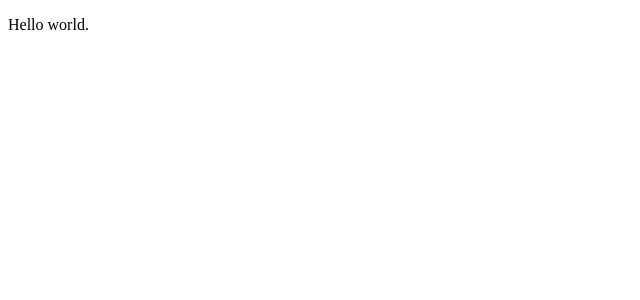
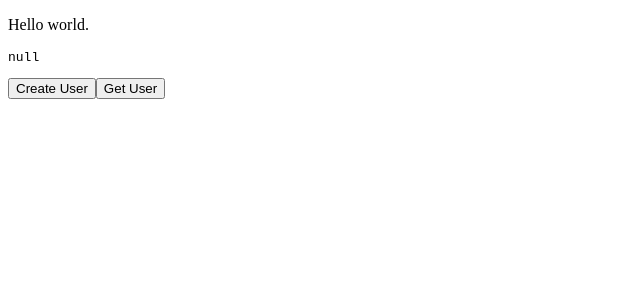
Before and after one commit to nsdigirolamo/tyche-app, a React (Vite) app: page / in a window 1280 px wide. Shown: the top 300 px of the page, without its empty margins (0-640 px from the left). Built offline with nearby package versions, Linux system fonts and the light colour scheme.

Commit message:
POC achieved for communicating with backend

```diff
--- a/package.json
+++ b/package.json
@@ -18,6 +18,7 @@
     ]
   },
   "dependencies": {
+    "axios": "^1.8.4",
     "react": "^19.0.0",
     "react-dom": "^19.0.0"
   },
--- a/src/App.tsx
+++ b/src/App.tsx
@@ -1,7 +1,49 @@
+import { useState } from "react";
+import { User } from "./models/entities/user";
+import { UserInput } from "./models/dtos/user";
+import { UserRepository } from "./repositories/UserRepository";
+import axios from "axios";
+
 function App() {
+  const [user, setUser] = useState<User | null>(null);
+  const userRepository = new UserRepository(axios);
+
+  const handleCreateClick = async () => {
+    const input: UserInput = {
+      username: (Math.random() + 1).toString(36).substring(7),
+      password: (Math.random() + 1).toString(36).substring(7),
+    };
+    const user = await userRepository.create(input);
+
+    setUser(user);
+  };
+
+  const handleReadClick = async () => {
+    const user = await userRepository.read(
+      "8d7aeb29-efb5-476f-89fc-cb57265de940"
+    );
+
+    setUser(user);
+  };
+
   return (
     <>
       <p>Hello world.</p>
+      <pre>{JSON.stringify(user, null, 2)}</pre>
+      <button
+        type={"button"}
+        // eslint-disable-next-line @typescript-eslint/no-misused-promises
+        onClick={handleCreateClick}
+      >
+        Create User
+      </button>
+      <button
+        type={"button"}
+        // eslint-disable-next-line @typescript-eslint/no-misused-promises
+        onClick={handleReadClick}
+      >
+        Get User
+      </button>
     </>
   );
 }
--- /dev/null
+++ b/src/models/dtos/user.ts
@@ -0,0 +1,10 @@
+export interface UserInput {
+  username: string;
+  password: string;
+}
+
+export interface UserOutput {
+  id: string;
+  username: string;
+  created_at: string;
+}
--- /dev/null
+++ b/src/models/entities/user.ts
@@ -0,0 +1,17 @@
+import { UserOutput } from "../dtos/user";
+
+export class User {
+  id: string;
+  username: string;
+  createdAt: Date;
+
+  constructor(id: string, username: string, createdAt: Date) {
+    this.id = id;
+    this.username = username;
+    this.createdAt = createdAt;
+  }
+
+  static fromUserOutput(output: UserOutput): User {
+    return new User(output.id, output.username, new Date(output.created_at));
+  }
+}
--- /dev/null
+++ b/src/repositories/HttpRepository.ts
@@ -0,0 +1,25 @@
+import { AxiosResponse, AxiosInstance } from "axios";
+
+export class HttpRepository<Input, Output> {
+  axiosInstance: AxiosInstance;
+
+  constructor(axiosInstance: AxiosInstance) {
+    this.axiosInstance = axiosInstance;
+  }
+
+  async post(url: string, input?: Input): Promise<AxiosResponse<Output>> {
+    return this.axiosInstance.post<Output>(url, input);
+  }
+
+  async get(url: string): Promise<AxiosResponse<Output>> {
+    return this.axiosInstance.get<Output>(url);
+  }
+
+  async put(url: string, input?: Input): Promise<AxiosResponse<Output>> {
+    return this.axiosInstance.put<Output>(url, input);
+  }
+
+  async delete(url: string): Promise<void> {
+    await this.axiosInstance.delete<Output>(url);
+  }
+}
--- /dev/null
+++ b/src/repositories/IEntityRepository.ts
@@ -0,0 +1,6 @@
+export interface IEntityRepository<T> {
+  create(input: unknown): Promise<T>;
+  read(identifier: unknown): Promise<T>;
+  update(identifier: unknown, input: unknown): Promise<T>;
+  delete(): Promise<void>;
+}
--- /dev/null
+++ b/src/repositories/UserRepository.ts
@@ -0,0 +1,43 @@
+import { AxiosInstance } from "axios";
+import { UserInput, UserOutput } from "../models/dtos/user";
+import { User } from "../models/entities/user";
+import { HttpRepository } from "./HttpRepository";
+import { IEntityRepository } from "./IEntityRepository";
+
+export class UserRepository implements IEntityRepository<User> {
+  httpRepository: HttpRepository<UserInput, UserOutput>;
+  endpoint = "http://localhost:8080/user";
+
+  constructor(axiosInstance: AxiosInstance) {
+    this.httpRepository = new HttpRepository<UserInput, UserOutput>(
+      axiosInstance
+    );
+  }
+
+  async create(input: UserInput): Promise<User> {
+    const { data } = await this.httpRepository.post(this.endpoint, input);
+    const user = User.fromUserOutput(data);
+
+    return user;
+  }
+
+  async read(id: string): Promise<User> {
+    const url = `${this.endpoint}/${id}`;
+    const { data } = await this.httpRepository.get(url);
+    const user = User.fromUserOutput(data);
+
+    return user;
+  }
+
+  async update(id: string, input: UserInput): Promise<User> {
+    const url = `${this.endpoint}/${id}`;
+    const { data } = await this.httpRepository.put(url, input);
+    const user = User.fromUserOutput(data);
+
+    return user;
+  }
+
+  async delete(): Promise<void> {
+    await this.httpRepository.delete(this.endpoint);
+  }
+}
--- a/tsconfig.json
+++ b/tsconfig.json
@@ -14,6 +14,7 @@
     "noPropertyAccessFromIndexSignature": true,
     "noUncheckedIndexedAccess": true,
     "useUnknownInCatchVariables": true,
+    "strict": true,
     // Modules
     "noUncheckedSideEffectImports": true
   },
```
Also changed, not shown: src/models/dtos/post.ts (added, +13 -0 lines), 1 other file (tests, documents, lock files or other folders).
